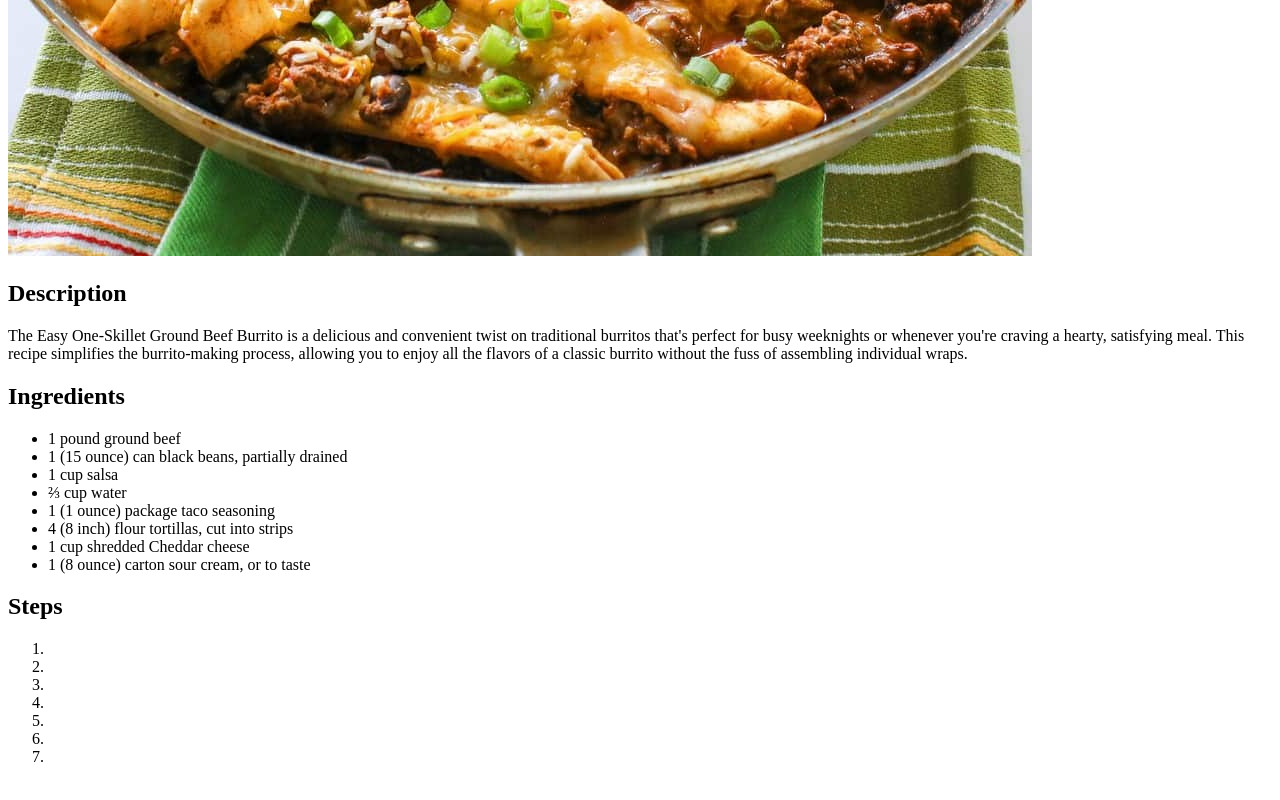
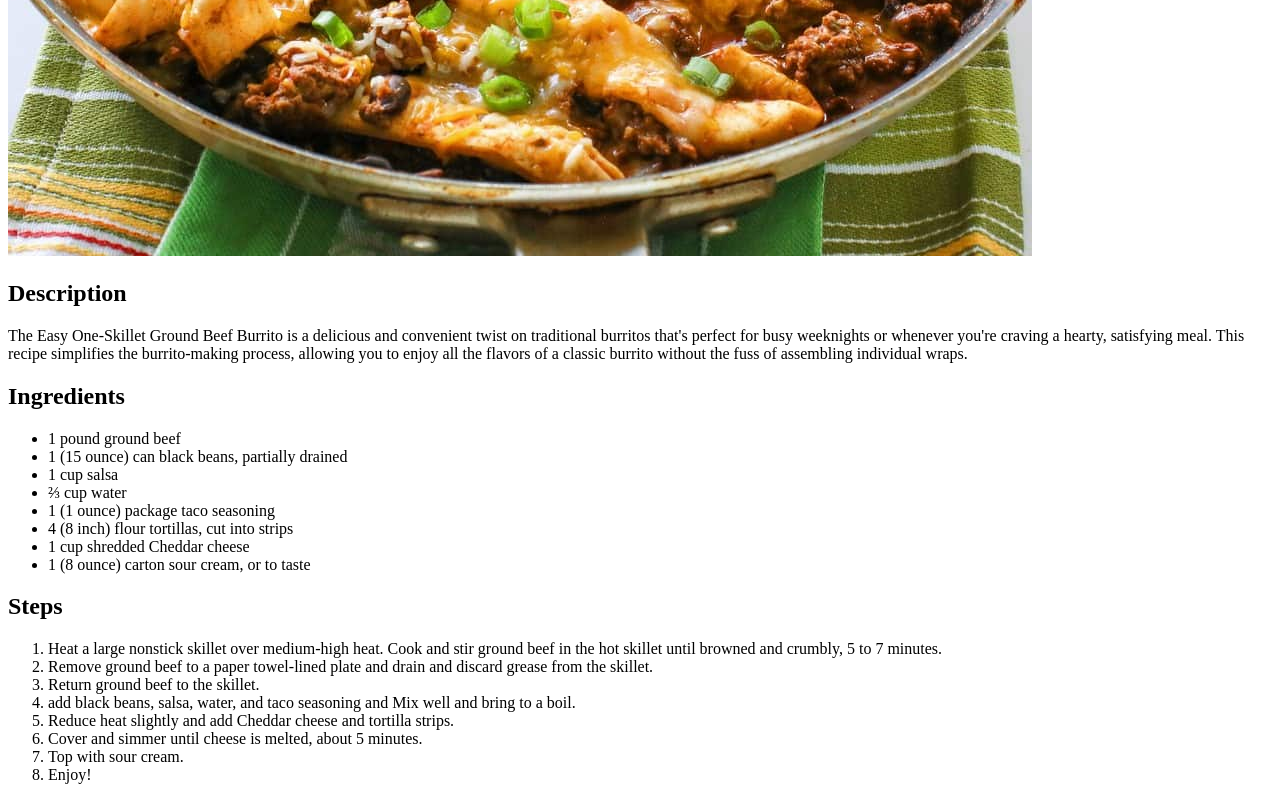
Before and after one commit to PhillJules/Phills-recipes, a plain HTML site: page recipes/burrito.html in a window 1280 px wide. Shown: the part 592-1392 px from the top of the page. Drawn offline with Linux system fonts and the light colour scheme.

Commit message:
filled in ordered list for burrito recipe

```diff
--- a/recipes/burrito.html
+++ b/recipes/burrito.html
@@ -35,13 +35,24 @@
 <h2>Steps</h2>
 
 <ol>
-  <li></li>
-  <li></li>
-  <li></li>
-  <li></li>
-  <li></li>
-  <li></li>
-  <li></li>
+  <li>
+    Heat a large nonstick skillet over medium-high heat.
+    Cook and stir ground beef in the hot skillet until
+    browned and crumbly, 5 to 7 minutes.
+  </li>
+  <li>
+    Remove ground beef to a paper towel-lined plate and drain
+    and discard grease from the skillet.
+  </li>
+  <li>
+    Return ground beef to the skillet.
+  </li>
+  <li>add black beans, salsa, water, and taco seasoning and
+    Mix well and bring to a boil.</li>
+  <li>Reduce heat slightly and add Cheddar cheese and tortilla strips.</li>
+  <li>Cover and simmer until cheese is melted, about 5 minutes.</li>
+  <li>Top with sour cream.</li>
+  <li>Enjoy!</li>
 </ol>
 </body>
 </html>
```
